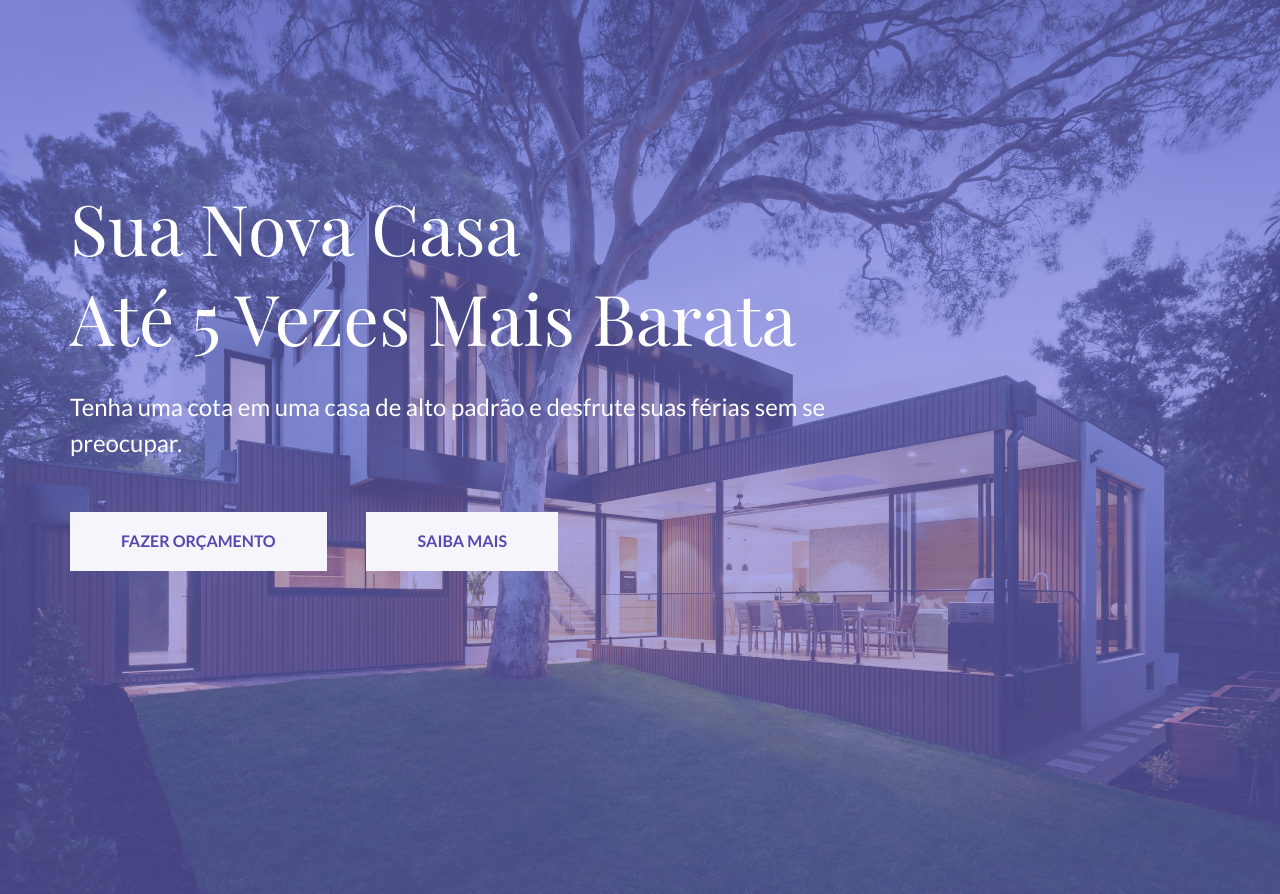
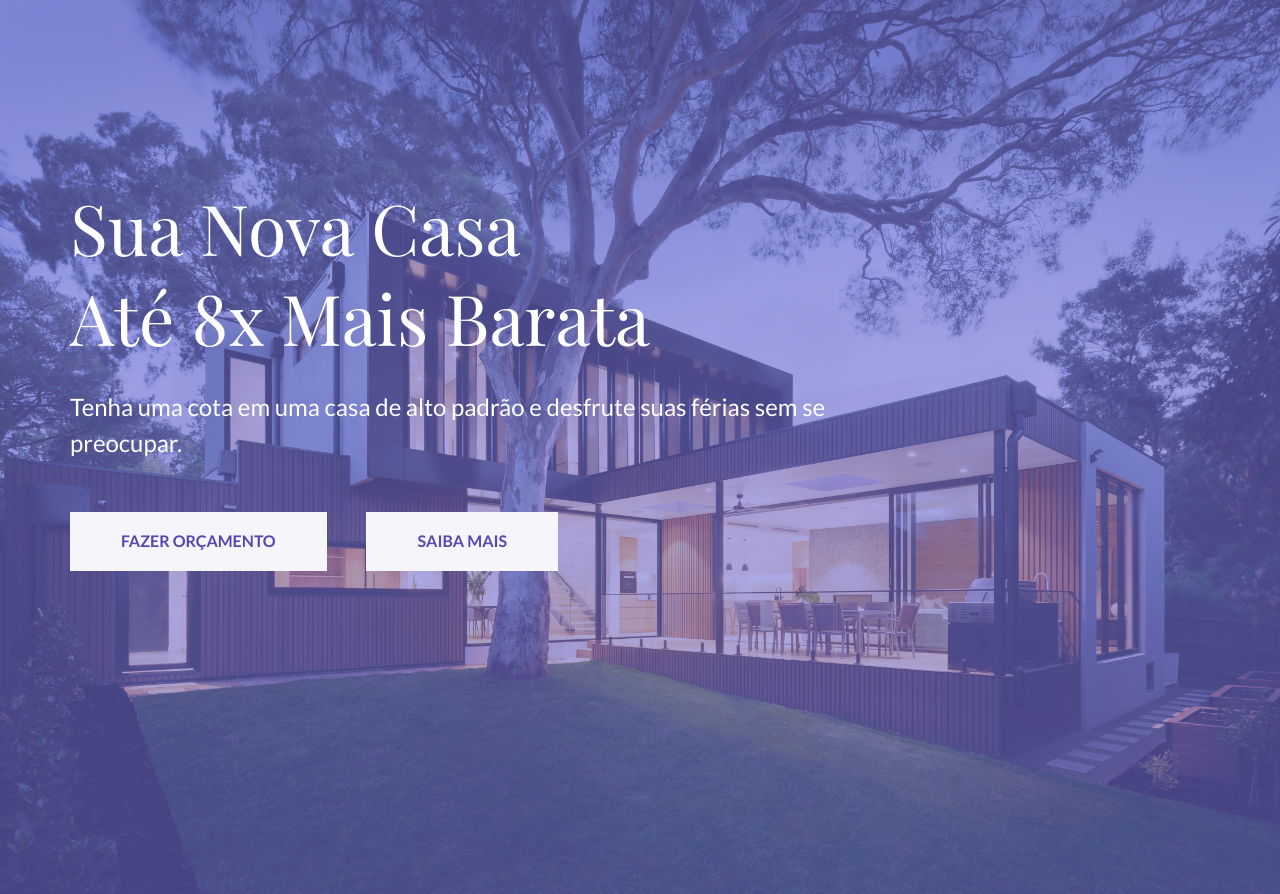
Before and after one commit to condereis/housing-lp, a Django app: page / in a window 1280 px wide. Shown: the part 106-1000 px from the top of the page. Run offline with Django 3.2, Linux system fonts and the light colour scheme; some libraries are stand-ins or nearby versions; some web fonts are replaced.

Commit message:
Change quota size text

```diff
--- a/core/templates/core/index.html
+++ b/core/templates/core/index.html
@@ -125,7 +125,7 @@
 								<div class="row">
 									<div class="col-sm-12">
 										<div class="single-slide-item-content">
-											<h2>Sua nova casa <br> até 5 vezes mais barata</h2>
+											<h2>Sua nova casa <br> até 8x mais barata</h2>
 											<p>
 												Tenha uma cota em uma casa de alto padrão e desfrute suas férias sem se preocupar.
 											</p>
```
